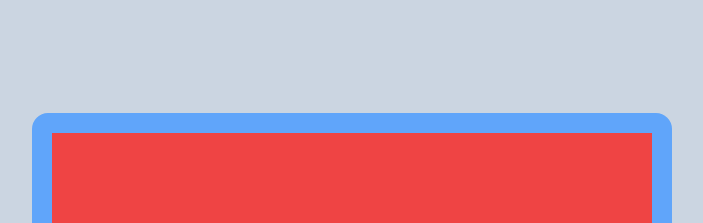
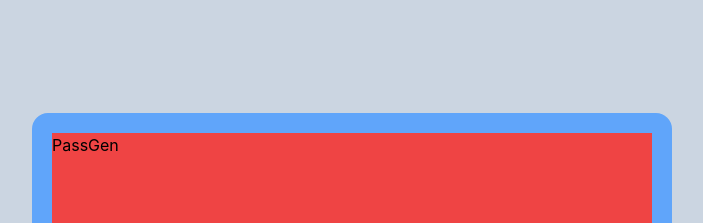
Before and after one commit to arviinmo/palora, a Next.js app: page / in a window 1280 px wide. Shown: the top 223 px of the page, without its empty margins (288-991 px from the left). Built offline with nearby package versions, Linux system fonts and the light colour scheme.

Commit message:
added components

```diff
--- /dev/null
+++ b/components/passwordgenerator/PassGen.jsx
@@ -0,0 +1,9 @@
+import React from 'react'
+
+function PassGen() {
+  return (
+    <div>PassGen</div>
+  )
+}
+
+export default PassGen
--- a/pages/index.js
+++ b/pages/index.js
@@ -1,6 +1,7 @@
 import Head from "next/head";
 import Image from "next/image";
 import Link from "next/link";
+import PassGen from "../components/passwordgenerator/PassGen";
 
 export default function Home() {
   return (
@@ -13,7 +14,7 @@ export default function Home() {
       <div className="w-3/3 bg-slate-300 flex flex-col items-center justify-center h-screen">
         <div className="flex flex-row h-2/3 rounded-2xl place-items-center w-1/2 p-5 bg-blue-400">
           <div className="w-full h-full items-right bg-red-500">
-
+            <PassGen />
           </div>
         </div>
         <footer className="bg-gray-100 mt-4 flex flex-wrap items-center">
```
